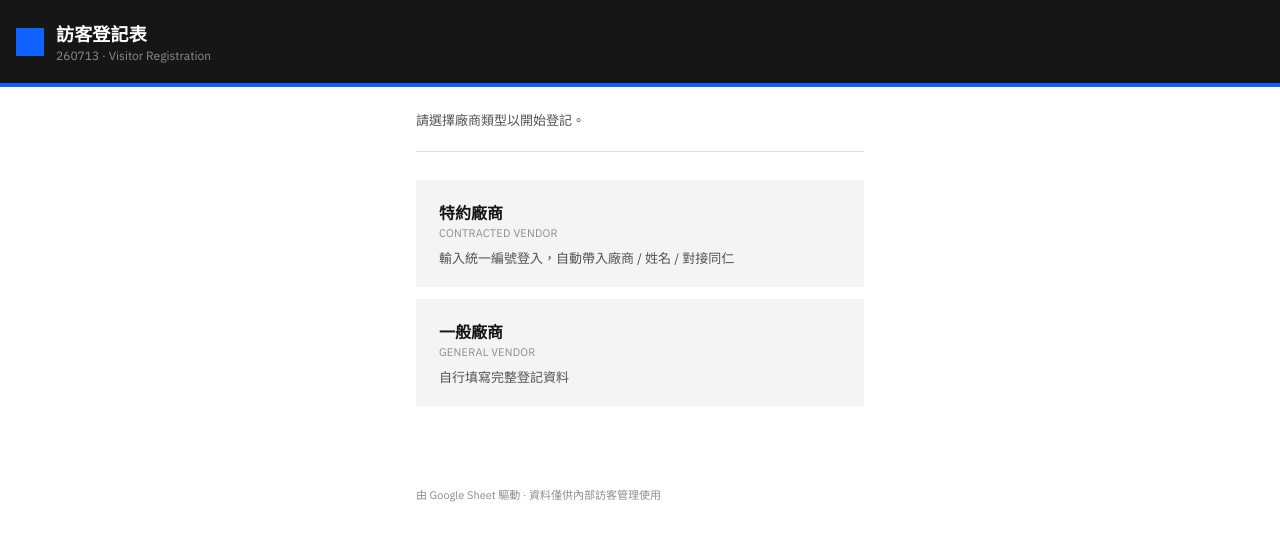
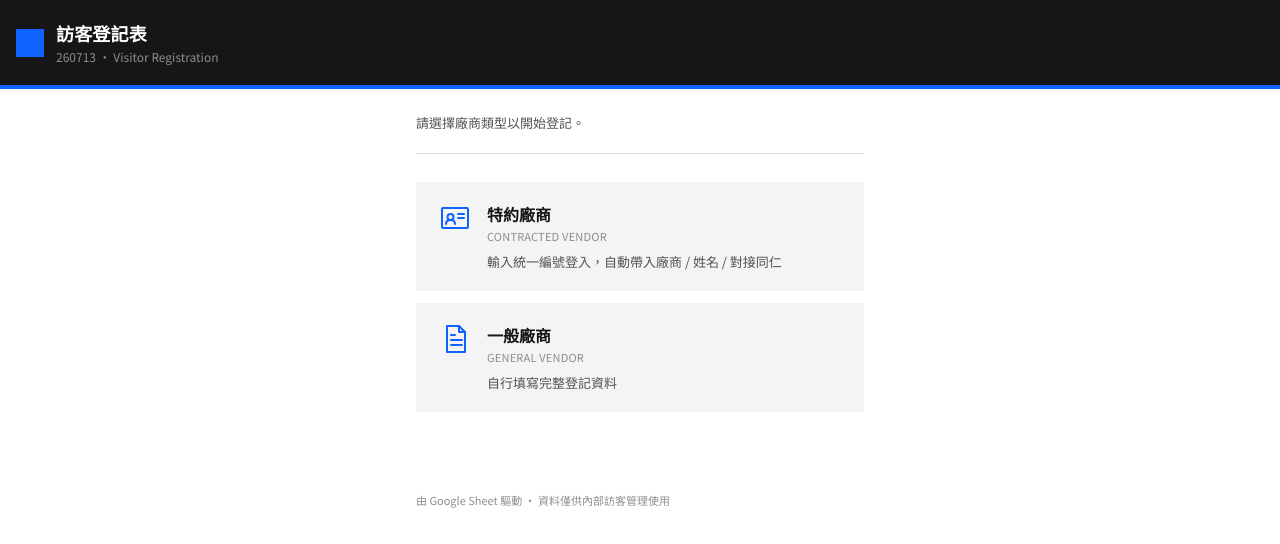
Before and after one commit to jie522/Visitor-registration, a plain HTML site: page index.html in a window 1280 px wide. Drawn offline with Linux system fonts and the light colour scheme; a web font is replaced by a local one.

Commit message:
Add tile icons and switch site-wide font to Noto Sans TC

```diff
--- a/index.html
+++ b/index.html
@@ -6,7 +6,7 @@
 <title>訪客登記</title>
 <link rel="preconnect" href="https://fonts.googleapis.com">
 <link rel="preconnect" href="https://fonts.gstatic.com" crossorigin>
-<link href="https://fonts.googleapis.com/css2?family=IBM+Plex+Sans:wght@400;500;600&family=IBM+Plex+Sans+TC:wght@400;500;600&display=swap" rel="stylesheet">
+<link href="https://fonts.googleapis.com/css2?family=Noto+Sans+TC:wght@400;500;700&display=swap" rel="stylesheet">
 <style>
   :root {
     --blue-60: #0f62fe;
@@ -30,7 +30,7 @@
     padding: 0;
     background: var(--white);
     color: var(--gray-100);
-    font-family: "IBM Plex Sans TC", "IBM Plex Sans", "Noto Sans TC", -apple-system, sans-serif;
+    font-family: "Noto Sans TC", -apple-system, "Segoe UI", sans-serif;
     -webkit-font-smoothing: antialiased;
   }
 
@@ -89,7 +89,9 @@
   }
 
   .tile {
-    display: block;
+    display: flex;
+    align-items: flex-start;
+    gap: 16px;
     width: 100%;
     text-align: left;
     background: var(--gray-10);
@@ -104,6 +106,20 @@
   .tile:hover { background: #e8e8e8; }
   .tile:active,
   .tile:focus-visible { border-left-color: var(--blue-60); outline: none; }
+
+  .tile-icon {
+    flex: none;
+    width: 32px;
+    height: 32px;
+    color: var(--blue-60);
+  }
+
+  .tile-icon svg {
+    width: 100%;
+    height: 100%;
+  }
+
+  .tile-body { flex: 1; }
 
   .tile-title {
     font-size: 16px;
@@ -317,14 +333,36 @@
       <p class="intro">請選擇廠商類型以開始登記。</p>
       <div class="tiles">
         <button type="button" class="tile" data-type="contracted">
+          <span class="tile-icon" aria-hidden="true">
+            <svg viewBox="0 0 32 32" fill="none" stroke="currentColor" stroke-width="2" stroke-linecap="round" stroke-linejoin="round">
+              <rect x="3" y="6" width="26" height="20" rx="1"/>
+              <circle cx="11.5" cy="15" r="3"/>
+              <path d="M7 22c0-2.5 2-4 4.5-4s4.5 1.5 4.5 4"/>
+              <line x1="19" y1="12" x2="25" y2="12"/>
+              <line x1="19" y1="16" x2="25" y2="16"/>
+            </svg>
+          </span>
+          <span class="tile-body">
             <div class="tile-title">特約廠商</div>
             <div class="tile-sub">Contracted Vendor</div>
             <div class="tile-desc">輸入統一編號登入，自動帶入廠商 / 姓名 / 對接同仁</div>
+          </span>
         </button>
         <button type="button" class="tile" data-type="general">
+          <span class="tile-icon" aria-hidden="true">
+            <svg viewBox="0 0 32 32" fill="none" stroke="currentColor" stroke-width="2" stroke-linecap="round" stroke-linejoin="round">
+              <path d="M8 3h12l6 6v20H8z"/>
+              <path d="M20 3v6h6"/>
+              <line x1="12" y1="17" x2="23" y2="17"/>
+              <line x1="12" y1="22" x2="23" y2="22"/>
+              <line x1="12" y1="12" x2="16" y2="12"/>
+            </svg>
+          </span>
+          <span class="tile-body">
             <div class="tile-title">一般廠商</div>
             <div class="tile-sub">General Vendor</div>
             <div class="tile-desc">自行填寫完整登記資料</div>
+          </span>
         </button>
       </div>
     </section>
```
Lines whose indentation alone changed are shown as unchanged.
